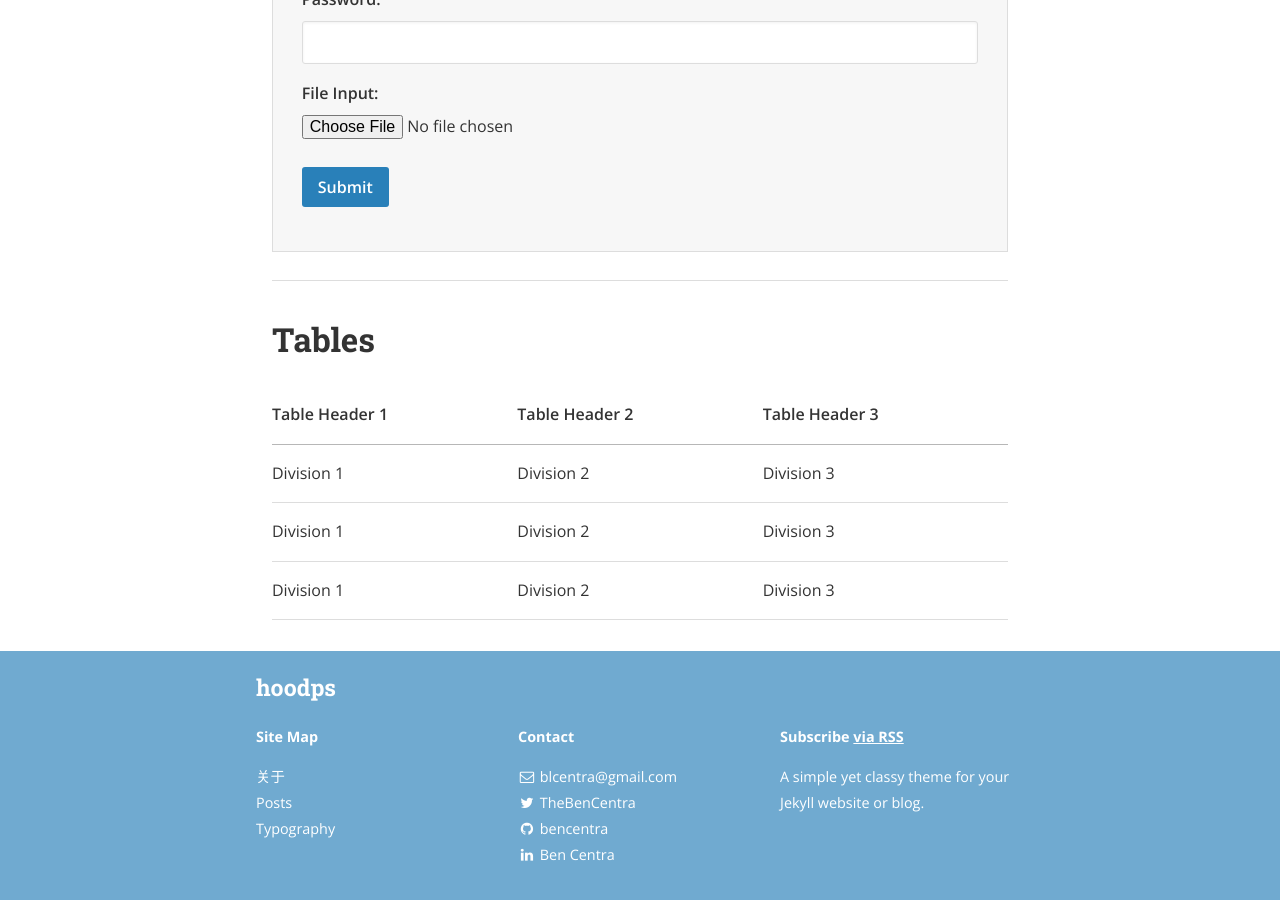
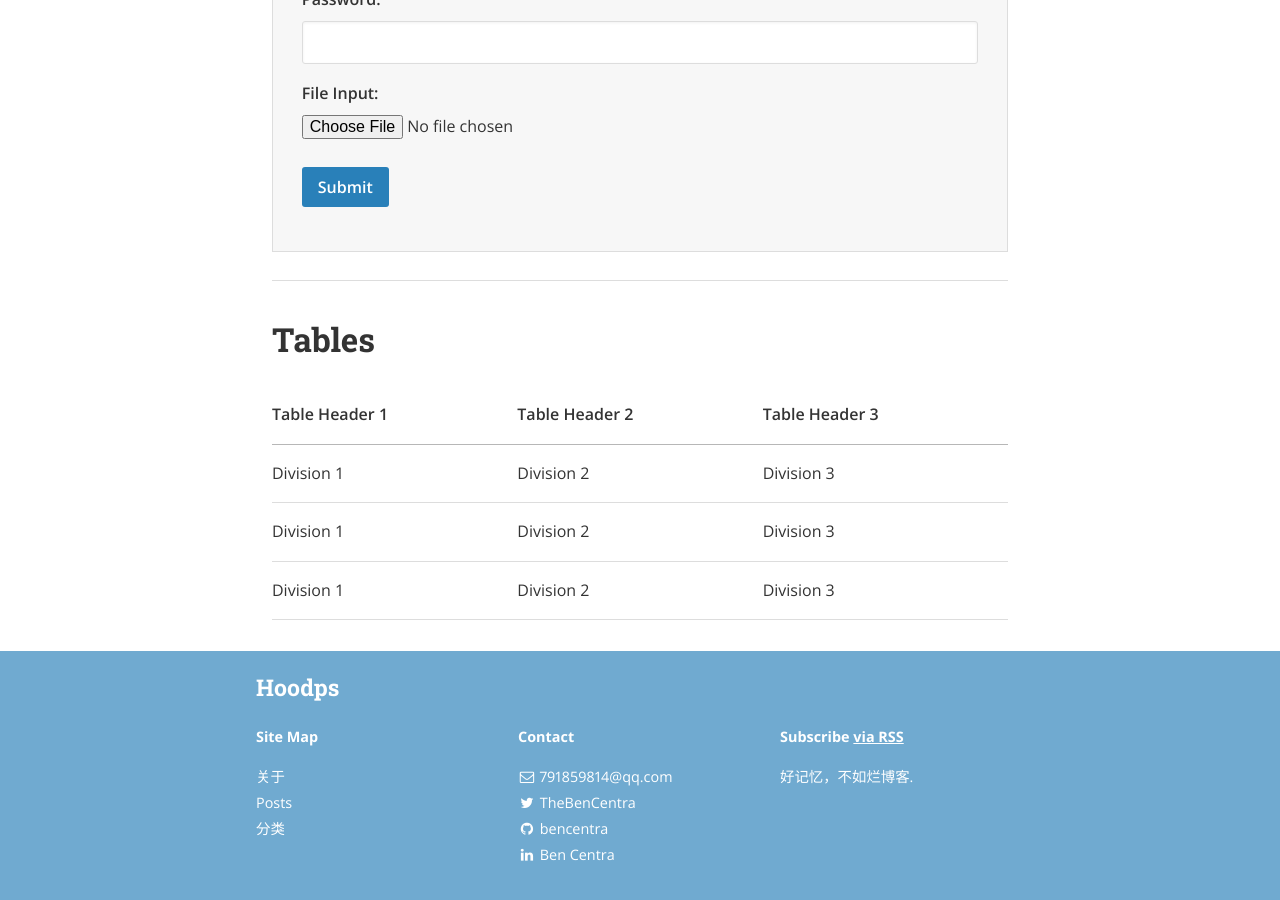
Before and after one commit to Hoodps/myblog, a Jekyll site: the page built from typography.html, in a window 1280 px wide and 900 px high, scrolled down 3230 px. Built offline with Jekyll 4.4.1, drawn with Linux system fonts in a browser that asks for light colours; nearby versions of some CDN libraries; a style sheet for code colours, icons or effects is not loaded; some of the changed text lies outside the part shown.

Commit message:
first post

```diff
--- a/_config.yml
+++ b/_config.yml
@@ -8,12 +8,12 @@ exclude:
   - "/vendor/"
 
 # Site settings
-title: hoodps
-subtitle: "A simple yet classy theme for your Jekyll website or blog"
-email: blcentra@gmail.com
-name: Ben Centra
+title: Hoodps
+subtitle: "好记忆，不如烂博客"
+email: 791859814@qq.com
+name: Hoodps
 description: >
-  A simple yet classy theme for your Jekyll website or blog.
+  好记忆，不如烂博客.
 # Base URL of site (i.e. /blog). It should always start with a slash,
 # and never end with a slash. Set it to a blank value if hosting at the
 # root of your server.
--- a/typography.html
+++ b/typography.html
@@ -1,6 +1,6 @@
 ---
 layout: page
-title: Typography
+title: 分类
 permalink: /typography/
 ---
 
```
